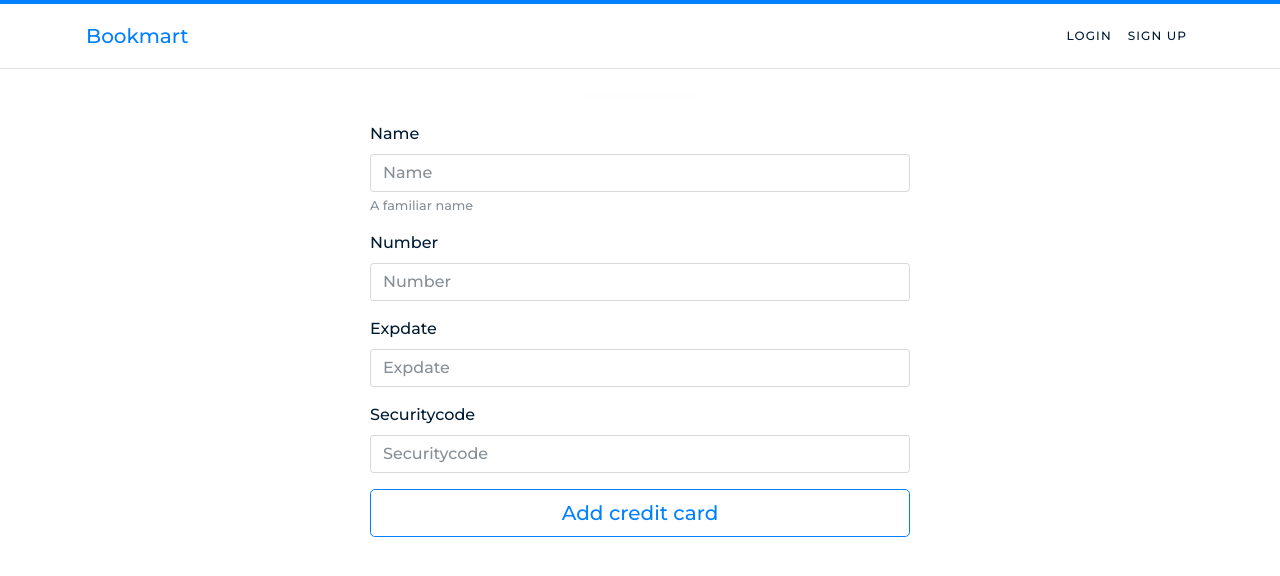
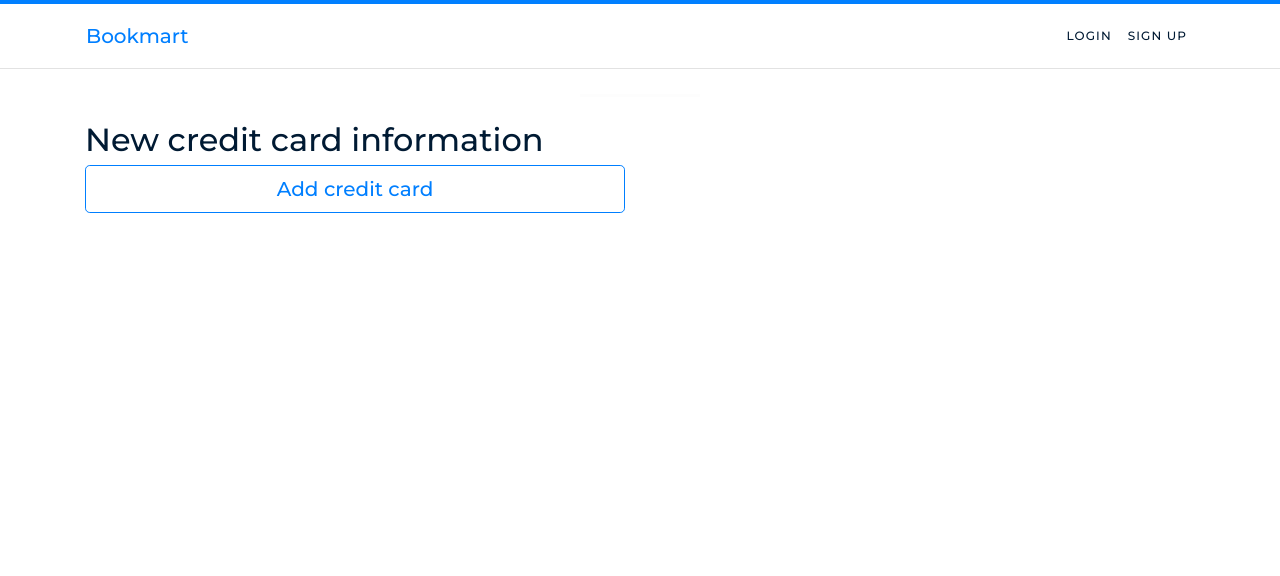
Before and after one commit to jalvarado91/bookmart, a Django app: template creditcards/templates/creditcards/creditcards.html in a window 1280 px wide. Shown: the top 576 px of the page. Run offline with Django 3.2, Linux system fonts and the light colour scheme; the template is opened without the code that fills it: values that come from a table or form of the project are taken from there, others are empty; parts of the project's set-up code (start-up, migrations or seed data) failed here and were passed over; some libraries are stand-ins or nearby versions.

Commit message:
creditcard form and view

```diff
--- a/bookmart/urls.py
+++ b/bookmart/urls.py
@@ -20,14 +20,12 @@ from django.views.generic import TemplateView
 
 from users import urls as user_urls
 from books import urls as book_urls
-from creditcards import urls as creditcards_urls
 from carts import urls as cart_urls
 
 urlpatterns = [
     url(r'^admin/', admin.site.urls),
     url(r'^users/', include(user_urls, namespace='users')),
     url(r'^books/', include(book_urls)),
-    url(r'^creditcards/', include(creditcards_urls)),
     url(r'^carts/', include(cart_urls)),
     url(r'^$', TemplateView.as_view(template_name='index.html'), name='home'),
 ]
--- a/carts/models.py
+++ b/carts/models.py
@@ -6,6 +6,7 @@ from django.core.urlresolvers import reverse
 from django.db import models
 import books
 import users
+
 
 # Create your models here.
 class Cart(models.Model):
@@ -16,14 +17,15 @@ class Cart(models.Model):
     def __str__(self):
         return str(self.id)
 
+
 class CartItem(models.Model):
     cart = models.ForeignKey(Cart)
     item = models.ForeignKey(books.models.Book)
     quantity = models.PositiveIntegerField(default=1)
 
-
     def __str__(self):
         return self.item
+
 
 class SavedItem(models.Model):
     cart = models.ForeignKey(Cart)
--- a/creditcards/forms.py
+++ b/creditcards/forms.py
@@ -3,10 +3,9 @@ from .models import CreditCard
 
 
 class CreditCardForm(forms.ModelForm):
-    def __init__(self, *args, **kwargs):
+    def __init__(self, request, *args, **kwargs):
         super(CreditCardForm, self).__init__(*args, **kwargs)
         self.fields['name'].required = True
-        self.fields['name'].help_text = 'A familiar name'
         self.fields['number'].requiured = True
         self.fields['expdate'].requiured = True
         self.fields['securitycode'].requiured = True
--- a/creditcards/models.py
+++ b/creditcards/models.py
@@ -3,8 +3,8 @@ from users.models import User
 
 
 class CreditCard(models.Model):
-    name = models.CharField(max_length=100)
-    number = models.CharField(max_length=16)
-    expdate = models.CharField(max_length=4)
-    securitycode = models.IntegerField()
-    user = models.ForeignKey(User, on_delete=models.CASCADE)
+    name = models.CharField(max_length=100, blank=False)
+    number = models.CharField(max_length=16, blank=False)
+    expdate = models.CharField(max_length=4, blank=False)
+    securitycode = models.IntegerField(blank=False)
+    user = models.ForeignKey(User, on_delete=models.CASCADE, blank=False)
--- a/creditcards/templates/creditcards/creditcards.html
+++ b/creditcards/templates/creditcards/creditcards.html
@@ -3,14 +3,15 @@
 {% block content %}
 	<div class="container">
         <hr>
-        <div class="row justify-content-lg-center">
+        <div class="row">
             <div class="col-lg-6">
+                <h2>New credit card information</h2>
                 <form method="POST">
-                        {% bootstrap_form form %}
-                        {% csrf_token %}
-                        <div class="form-group">
-                            <input class="btn btn-block btn-lg btn-primary submit" type="submit" value="Add credit card">
-                        </div>
+                    {% bootstrap_form form layout='inline' %}
+                    {% csrf_token %}
+                    <div class="form-group">
+                        <input class="btn btn-block btn-lg btn-primary submit" type="submit" value="Add credit card">
+                    </div>
                 </form>
             </div>
         </div>
--- a/creditcards/views.py
+++ b/creditcards/views.py
@@ -12,4 +12,4 @@ def creditcardview(request):
             return redirect('users/profile')
     else:
         form = CreditCardForm(request)
-    return render(request, 'creditcards/creditcards.html', {"form": form})
+    return render(request, 'creditcards/creditcards.html', {'form': form})
--- a/users/forms.py
+++ b/users/forms.py
@@ -12,7 +12,7 @@ class LogoutForm(forms.Form):
 class UserProfileForm(forms.ModelForm):
     class Meta:
         model = User
-        fields = ['first_name', 'last_name', 'email', 'nick_name', 'user_name']
+        fields = ['first_name', 'last_name', 'email', 'nick_name', 'user']
 
     def __init__(self, request, *args, **kwargs):
         super(UserProfileForm, self).__init__(*args, **kwargs)
@@ -20,9 +20,7 @@ class UserProfileForm(forms.ModelForm):
         self.fields['first_name'].required = True
         self.fields['last_name'].required = True
         self.fields['email'].required = True
-        self.fields['user_name'].required = True
-        #self.fields['nick_name'].required = True
-        #self.fields['nick_name'].help_text = 'Your nickname for the comments'
+        self.fields['user'].required = True
 
     def save(self):
         cleaned_data = self.cleaned_data
--- a/users/templates/users/logout.html
+++ b/users/templates/users/logout.html
@@ -6,6 +6,7 @@
 <div class="container text-center">
         <div class="row justify-content-lg-center">
             <div class="align-middle">
+                <hr>
                 <h2>Confirm logout</h2>
                 <hr>
                 <form method="POST">
--- a/users/urls.py
+++ b/users/urls.py
@@ -1,10 +1,12 @@
 from django.conf.urls import url, include
 from . import views
+from creditcards import urls as creditcards_urls
 
 urlpatterns = [
     url(r'profile/', views.profile, name='profile'),
     url(r'logout/$', views.LogoutView.as_view(), name='logout'),
     url(r'signup/$', views.SignupView.as_view(), name='signup'),
     url(r'changepassword/$', views.changepassword, name='changepassword'),
+    url(r'^creditcards/', include(creditcards_urls)),
     url('^', include('django.contrib.auth.urls'))
 ]
```
Also changed, not shown: templates/registration/login.html (+5 -35 lines), users/models.py (+5 -5 lines), users/templates/users/profile.html (+6 -3 lines).
